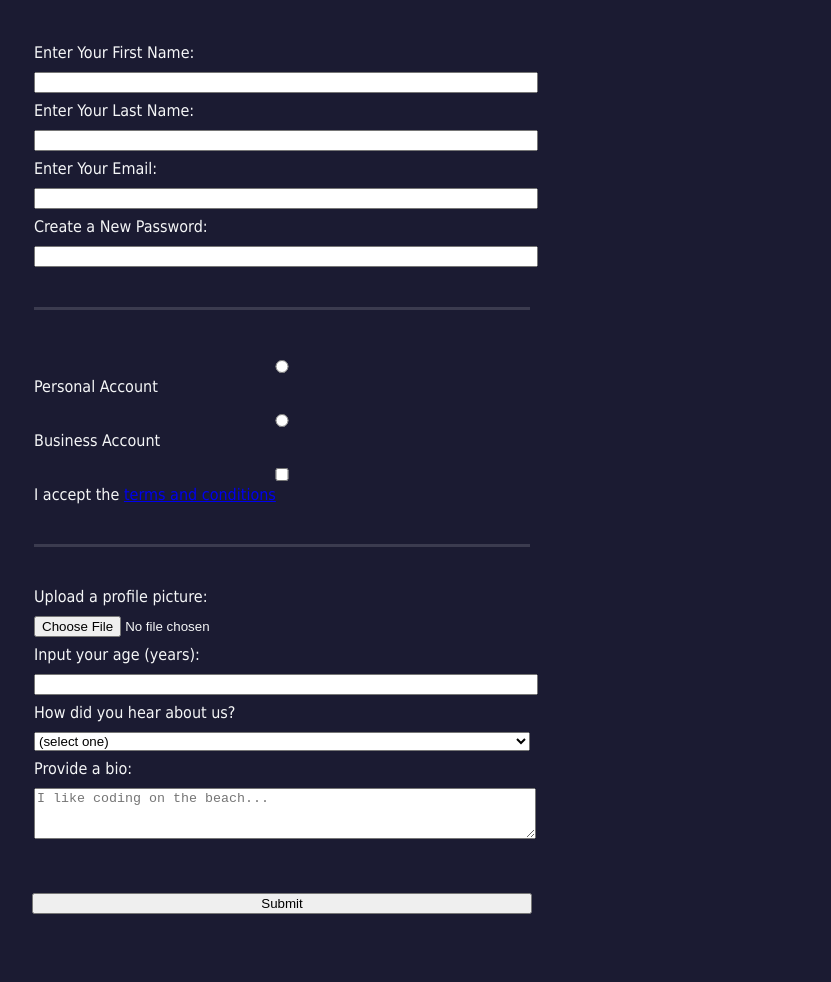
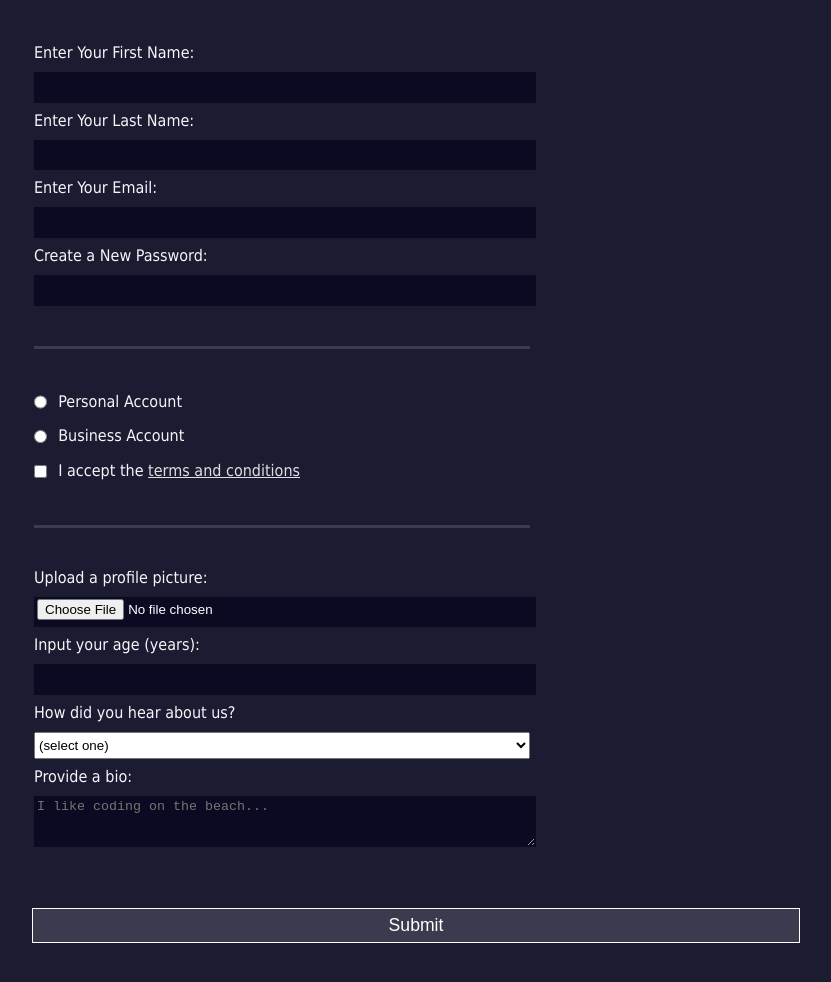
Before and after one commit to VladimirKrysin/HTML_Forms_Project, a plain HTML site: page index.html in a window 1280 px wide. Shown: the part 134-1116 px from the top of the page, without its empty margins (358-1189 px from the left). Before the commit the page ends 1048 px from the top, so only its background shows below. Drawn offline with Linux system fonts and the light colour scheme.

Commit message:
Final styles

```diff
--- a/index.html
+++ b/index.html
@@ -17,9 +17,9 @@
         </label>
       </fieldset>
       <fieldset>
-        <label for="personal-account"><input type="radio" name="account-type" id="personal-account" /> Personal Account </label>
-        <label for="business-account"><input type="radio" name="account-type" id="business-account" /> Business Account</label>
-        <label for="terms-and-conditions"><input type="checkbox" required id="terms-and-conditions" name="terms-and-conditions" /> I accept the <a href="https://www.freecodecamp.org/news/terms-of-service/">terms and conditions</a></label>
+        <label for="personal-account"><input class="inline" type="radio" name="account-type" id="personal-account" /> Personal Account </label>
+        <label for="business-account"><input class="inline" type="radio" name="account-type" id="business-account" /> Business Account</label>
+        <label for="terms-and-conditions"><input class="inline" type="checkbox" required id="terms-and-conditions" name="terms-and-conditions" /> I accept the <a href="https://www.freecodecamp.org/news/terms-of-service/">terms and conditions</a></label>
       </fieldset>
       <fieldset>
         <label for="profile-picture">Upload a profile picture: <input type="file" id="profile-picture" name="profile-picture"/></label>
--- a/styles.css
+++ b/styles.css
@@ -23,6 +23,7 @@ form {
   max-width: 500px;
   min-width: 300px;
   width: 60vw;
+  padding-bottom: 2em;
 }
 
 fieldset {
@@ -38,5 +39,38 @@ fieldset:last-of-type {
 input, textarea, select {
   width: 100%;
   margin: 10px 0 0;
+  min-height: 2em;
 
 }
+
+.inline {
+  width: unset;
+  margin: 0 0.5em 0 0;
+  vertical-align: middle;
+}
+
+input, textarea {
+  background-color: #0a0a23;
+  border: 1px solid #0a0a23;
+  color: #ffffff;
+  min-height: 2em;
+}
+
+input[type="submit"] {
+  display: block;
+  width: 60vw;
+  min-width: 300px;
+  margin: 1em auto;
+  height: 2em;
+  font-size: 1.1rem;
+  background-color: #3b3b4f ;
+  border-color: white ;
+}
+
+input[type="file"] {
+  padding: 1px 2px;
+}
+
+a {
+  color: #dfdfe2;
+}
```
